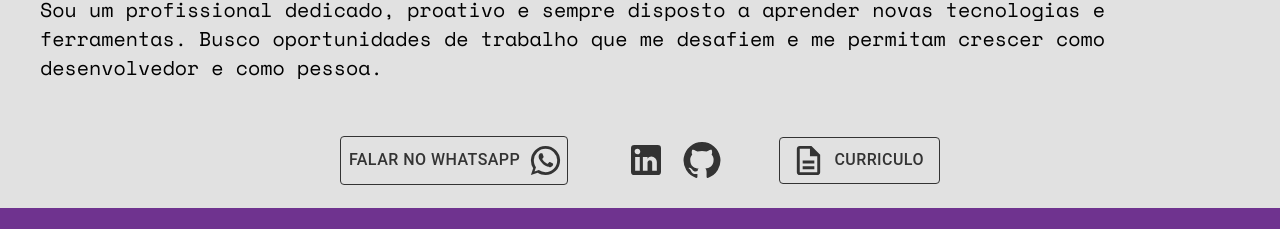
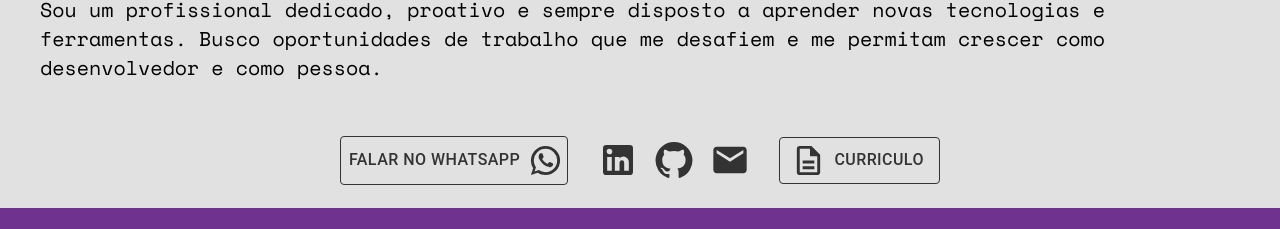
Before and after one commit to VinnyPine/portfolio, a React (Vite) app: page / in a window 1280 px wide. Shown: the part 1112-1341 px from the top of the page. Built offline with nearby package versions, Linux system fonts and the light colour scheme; no server answers.

Commit message:
feat: mailto link

```diff
--- a/src/components/MenuSocial/index.tsx
+++ b/src/components/MenuSocial/index.tsx
@@ -4,6 +4,7 @@ import WhatsAppIcon from "@mui/icons-material/WhatsApp";
 import DescriptionOutlinedIcon from "@mui/icons-material/DescriptionOutlined";
 import user from "../../utils/userData";
 import GitHubIcon from "@mui/icons-material/GitHub";
+import EmailIcon from "@mui/icons-material/Email";
 
 type iLinks = Record<"linkedin" | "github" | "whatsapp" | "curriculum", string>;
 
@@ -30,13 +31,30 @@ const MenuSocial = () => {
       )}
       <div>
         {user.linkedin && (
-          <StyledIconButton href={links.linkedin} target="_blank">
+          <StyledIconButton
+            href={links.linkedin}
+            target="_blank"
+            title="Acesse meu linkedin"
+          >
             <LinkedInIcon />
           </StyledIconButton>
         )}
         {user.github && (
-          <StyledIconButton href={links.whatsapp} target="_blank">
+          <StyledIconButton
+            href={links.github}
+            target="_blank"
+            title="Acesse meu github"
+          >
             <GitHubIcon />
+          </StyledIconButton>
+        )}
+        {user.email && (
+          <StyledIconButton
+            href={`mailto:${user.email}`}
+            target="_blank"
+            title="me mande um email"
+          >
+            <EmailIcon />
           </StyledIconButton>
         )}
       </div>
--- a/src/utils/userData.ts
+++ b/src/utils/userData.ts
@@ -3,6 +3,7 @@ const userData = {
   github: "vinnypine",
   linkedin: "viniciuspinheirodasilva",
   whatsappNumber: "11933818109",
+  email: "viniciusps_1998@hotmail.com",
 };
 
 export default userData;
```
